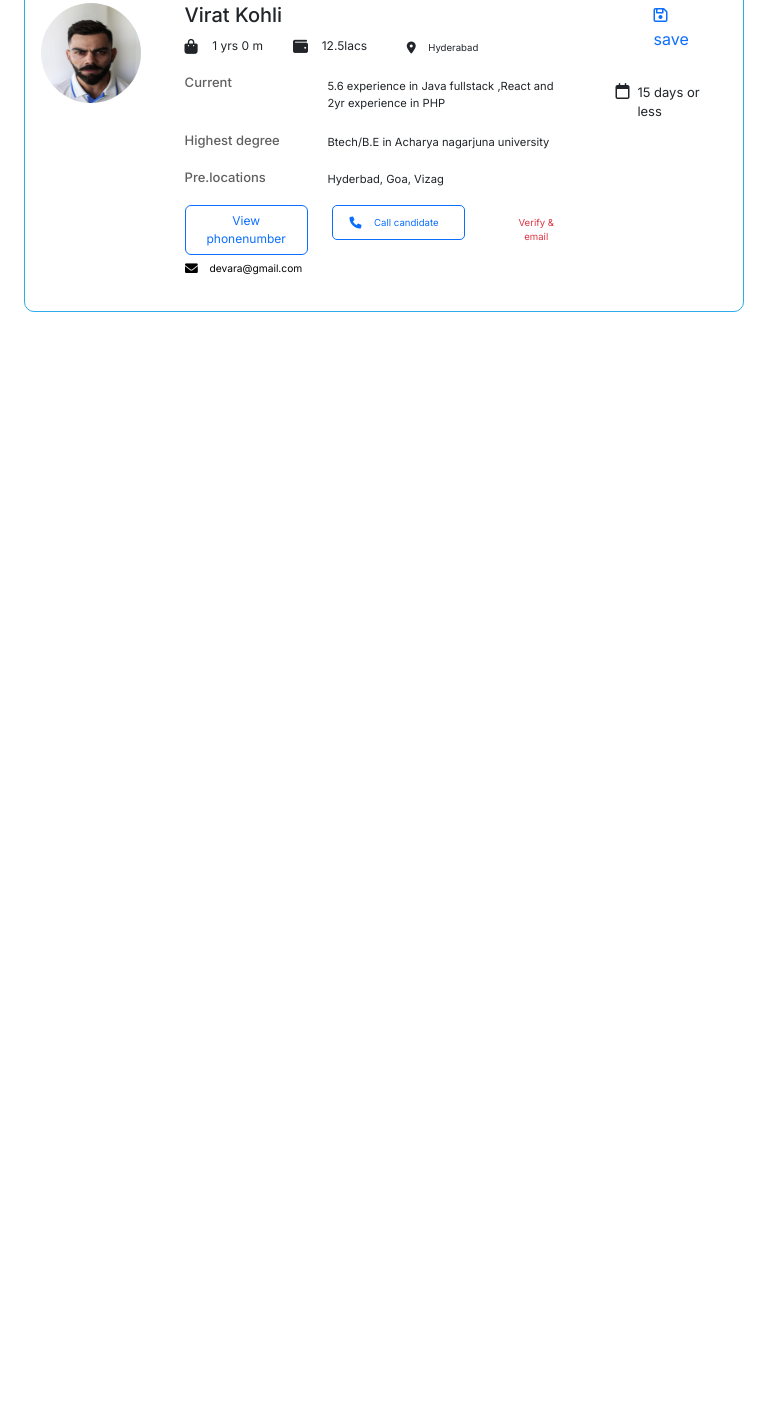
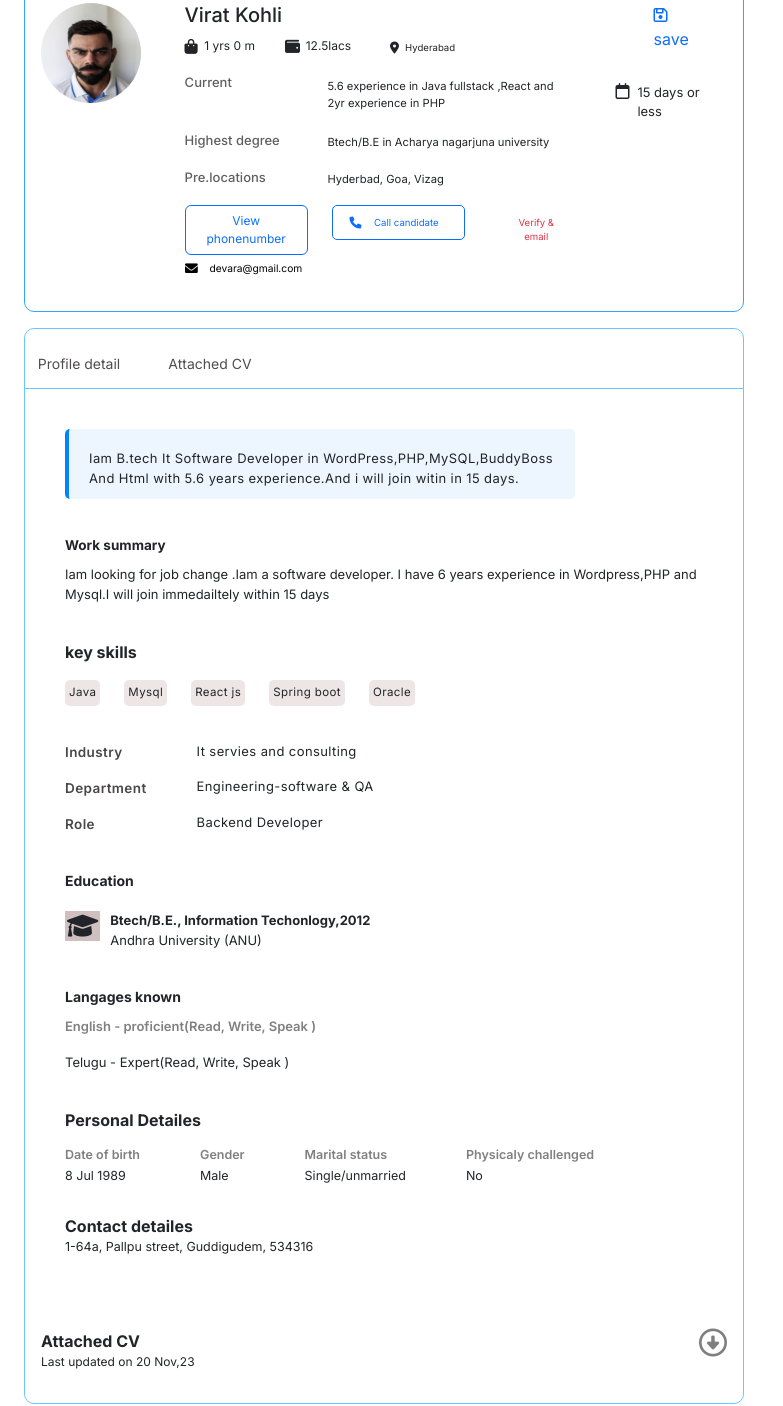
Before and after one commit to saibabusamsani/candidate-profile, a plain HTML site: page index.html in a window 1280 px wide. Shown: the part 292-1698 px from the top of the page, without its empty margins (0-783 px from the left). Before the commit the page ends 800 px from the top, so only its background shows below. Drawn offline with nearby package versions, Linux system fonts and the light colour scheme.

Commit message:
update profile

```diff
--- a/index.css
+++ b/index.css
@@ -20,7 +20,7 @@
 }
 .left{
     width: 60%;
-    height: 600px;
+    /* height: 600px; */
 
 }
 .right{
@@ -112,3 +112,40 @@
 .days{
     font-size: 13px;
 }
+
+
+
+
+/* profile -info */
+
+.person-info{
+    /* height: 700px; */
+    width: 100%;
+    /* background-color: red; */
+    border: 1px solid rgb(106, 198, 255);
+    border-radius: 10px;
+}
+.person-info .profile-top
+{
+
+    height: 60px;
+    border-bottom: 1px solid rgb(106, 198, 255);
+    padding: 1vw;
+}
+.person-info div button{
+    background-color: white;
+    color: rgb(80, 78, 78);
+    height: 44px;
+    transition: all 0.2s;
+    border: none;
+    font-size: 14px;
+    /* transition: all .5s; */
+
+
+
+}
+.person-info div button:hover{
+    border-bottom: 1px solid rgb(0, 94, 255);
+  border-width: 4px;
+  color: rgb(0, 157, 255);
+}
--- a/index.html
+++ b/index.html
@@ -6,6 +6,7 @@
     <title>Document</title>
     <link href="https://cdn.jsdelivr.net/npm/bootstrap@5.3.0/dist/css/bootstrap.min.css" rel="stylesheet">
     <link rel="stylesheet" href="index.css">
+    <link rel="stylesheet" href="profile.css">
 
     <link rel="stylesheet" href="https://cdnjs.cloudflare.com/ajax/libs/font-awesome/6.0.0-beta3/css/all.min.css">
     <link rel="preconnect" href="https://fonts.googleapis.com">
@@ -23,7 +24,7 @@
     </div>
 
     <div class="d-flex">
-        <div class="left p-4 gap-3 d-flex flex-column">
+        <div class="left p-4 gap-3 d-flex flex-column" id="left">
             <h3>Applications for Digital Marketing internship</h3>
 
             <!--  card -->
@@ -86,6 +87,110 @@
                 </div>
 
               </div>
+
+              <!-- Full detailes -->
+
+              <div class="person-info">
+                <div class="profile-top d-flex gap-5">
+                    <button onclick="showCV(1)">Profile detail</button>
+                    <button onclick="showCV(2)">Attached CV</button>
+                </div>
+
+                <div class="profile-container" id="profile-container">
+
+                    <div class="profile" id="profile">
+
+                        <p class="candidate-title">
+                            Iam B.tech It Software Developer in WordPress,PHP,MySQL,BuddyBoss And Html with 5.6 years experience.And i will join witin in 15 days.
+                        </p>
+                        <div class="work">
+                            <b>Work summary</b>
+                            <p>Iam looking for job change .Iam a software developer. I have 6 years experience in Wordpress,PHP and Mysql.I will join immedailtely within 15 days</p>
+                        </div>
+                        <div class="skills gap-3 d-flex flex-column">
+                            <b>key skills</b>
+                            <div id="skill-container" class="d-flex gap-4"></div>
+
+                        </div>
+                        <div class="project">
+                            <div class="ti">
+                                <p>Industry</p>
+                                <p>Department</p>
+                                <p>Role</p>
+                            </div>
+                            <div class="info">
+                                <p>It servies and consulting</p>
+                                <p>Engineering-software & QA</p>
+                                <p>Backend Developer</p>
+                            </div>
+                        </div>
+                        <div class="education">
+                            <b>Education</b>
+                            <div >
+                                <i class="fa-solid fa-graduation-cap school"></i>
+                                <div class="flex-column d-flex">
+                                    <b >Btech/B.E., Information Techonlogy,2012</b>
+                                    <p>Andhra University (ANU)</p>
+                                </div>
+
+                            </div>
+                        </div>
+                        <div class="languages">
+                            <b>Langages known</b>
+                            <p class="p">English - proficient(Read, Write, Speak )</p>
+                            <p>Telugu - Expert(Read, Write, Speak )</p>
+                        </div>
+                        <div class="personal">
+
+                                <b>Personal Detailes</b>
+
+                            <div >
+                            <div class="div">
+                                <p class="p">Date of birth</p>
+                               <p>8 Jul 1989</p>
+                            </div>
+                            <div class="div">
+                                <p class="p">Gender</p>
+                               <p>Male</p>
+                            </div>
+                            <div class="div">
+                                <p class="p">Marital status</p>
+                               <p>Single/unmarried</p>
+                            </div>
+                            <div class="div">
+                                <p class="p">Physicaly challenged</p>
+                               <p>No</p>
+                            </div>
+
+                            </div>
+
+
+
+                        </div>
+                        <div class="contact">
+                                <b>Contact detailes</b>
+                                <p>1-64a, Pallpu street, Guddigudem, 534316</p>
+                        </div>
+
+                    </div>
+
+                    <div class="d-flex justify-content-between p-3 " style="display: none;" id="cv" >
+                        <div>
+                            <b>Attached CV</b>
+                            <p class="cv">Last updated on 20 Nov,23</p>
+                        </div>
+                        <i class="fa-regular fa-circle-down fs-3 text-black-50"></i>
+
+                    </div>
+
+                </div>
+
+              </div>
+              <!-- profile -->
+
+
+
+
         </div>
 
 
@@ -97,6 +202,8 @@
     </div>
 
     <script src="./index.js"></script>
+    <script src="./profile.js"></script>
+
 
 </body>
 </html>
--- a/index.js
+++ b/index.js
@@ -5,7 +5,7 @@ const iconClasses=[{icon:"fas fa-shopping-bag",info:"1 yrs 0 m"},{icon:"fa-solid
 for(let i=0;i<3;i++)
 {
     const item=document.createElement("div");
-    item.classList.add("d-flex","gap-2","icon-item");
+    item.classList.add("d-flex","icon-item");
 
     const icon=document.createElement("i");
     icon.classList.add("mt-1")
@@ -25,3 +25,11 @@ const parent=document.getElementById("content");
 const ref=parent.children[1];
 
 parent.insertBefore(iconsList, ref);
+
+
+const left=document.getElementById("left");
+const profile=document.getElementById("profile");
+const remove=document.getElementById("remove");
+remove.addEventListener("click",()=>{
+    left.removeChild(profile)
+})
--- /dev/null
+++ b/profile.css
@@ -0,0 +1,119 @@
+.profile{
+    height: auto;
+    width: 100%;
+    padding: 40px;
+    display: flex;
+    flex-direction: column;
+    row-gap: 20px;
+
+
+}
+.candidate-title{
+    width: 80%;
+    height: 70px;
+    background-color: rgb(237, 246, 254);
+    padding: 20px;
+    font-size: 13px;
+    letter-spacing: .4px;
+    font-family: "Inter";
+    border-left: 4px solid rgb(0, 132, 255);
+    border-radius: 5px;
+}
+
+.work{
+    display: flex;
+    flex-direction: column;
+    row-gap: 10px;
+    font-size: 13.5px;
+
+}
+.work p{
+    font-size: 13px;
+
+}
+.project{
+    display: flex;
+    column-gap: 50px;
+    font-family: "Inter";
+    letter-spacing: .4px;
+    font-family: "Inter";
+    font-size: 13.5px;
+}
+.ti p{
+    font-weight: 600;
+    font-family: "inter";
+    color: rgb(73, 71, 71);
+
+}
+.info p{
+    font-size: 13px;
+}
+.education{
+    display: flex;
+    flex-direction: column;
+    row-gap: 20px;
+    font-size: 14px;
+}
+
+.education div{
+    display: flex;
+    column-gap: 10px;
+    font-size: 13px;
+}
+.school{
+    font-size: 25px;
+    height: 30px;
+    padding: 2px;
+    background-color: rgb(208, 191, 191);
+
+}
+.languages{
+        display: flex;
+        flex-direction: column;
+        /* line-height: 3px; */
+        font-size: 13px;
+        font-family: "Inter";
+        /* column-gap: 3px; */
+}
+.languages .p{
+    margin-top: 10px
+}
+.languages b{
+    font-size: 14px;
+}
+
+.personal div{
+    display: flex;
+    column-gap: 60px;
+    font-size: 12.5px;
+    line-height: 5px;
+    margin-top: 10px;
+}
+.div{
+    display: flex;
+    flex-direction: column;
+}
+ .p{
+    font-weight: 600;
+    color: gray;
+}
+.contact p{
+
+    font-size: 12.5px;
+}
+.skill-title{
+    font-size: 13px;
+    font-size: bold;
+}
+.skill{
+    border: none;
+    background-color: rgb(238, 230, 230);
+  padding: 4PX;
+    font-size: 11.5px;
+    letter-spacing: .4px;
+    font-family: "Inter";
+    border-radius: 5px;
+}
+.cv{
+    font-size: 12px;
+}
--- /dev/null
+++ b/profile.js
@@ -0,0 +1,35 @@
+const skillsCOntainer=document.getElementById("skill-container");
+
+const skills=["Java","Mysql","React js","Spring boot","Oracle"];
+
+
+skills.forEach((skill)=>{
+   const p= document.createElement("p");
+   p.classList.add("skill")
+   p.textContent=skill;
+   skillsCOntainer.append(p);
+})
+
+
+//  profile Operating
+
+// cv.style.display = "none";
+
+function showCV(num)
+{
+
+const container=document.getElementById("profile-container");
+const profile=document.getElementById("profile");
+const cv=document.getElementById("cv");
+if(num===2)
+{
+    profile.style.display="none";
+    cv.style.display="block"
+
+}
+else {
+    profile.style.display="block";
+    cv.style.display="none"
+}
+
+}
```
